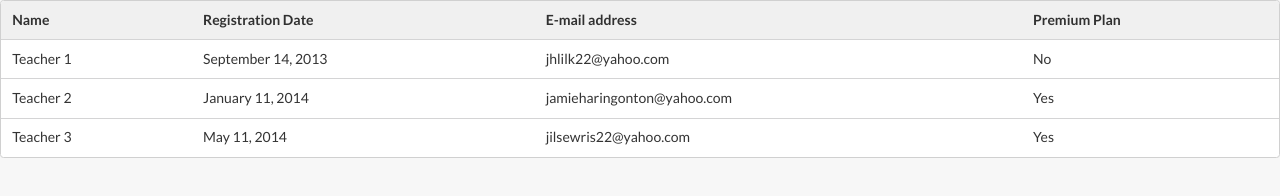
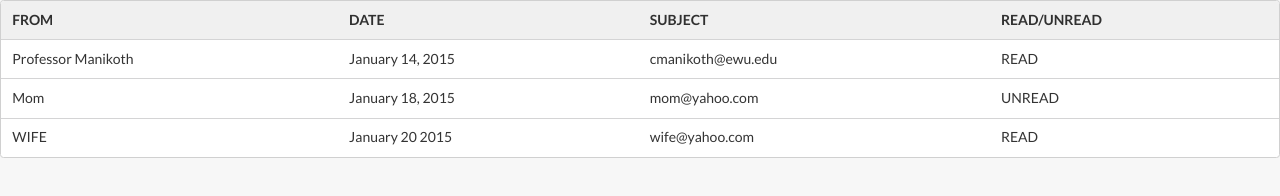
Before and after one commit to sroland820/p2-dashboard, a plain HTML site: page balance.html in a window 1280 px wide. Drawn offline with nearby package versions, Linux system fonts and the light colour scheme.

Commit message:
New Balance EMAIL feed

```diff
--- a/balance.html
+++ b/balance.html
@@ -7,7 +7,7 @@
   <meta http-equiv="X-UA-Compatible" content="IE=edge,chrome=1" />
   <meta name="viewport" content="width=device-width, initial-scale=1.0, maximum-scale=1.0">
 
-  <title>Nathan Page Balance</title>
+  <title>Nathan Page Email Feed</title>
 
   <link rel="stylesheet" type="text/css" href="css/semantic.css">
   <link rel="stylesheet" type="text/css" href="css/styles.css">
@@ -18,30 +18,30 @@
     <table class="ui table">
   <thead>
     <tr>
-      <th>Name</th>
-      <th>Registration Date</th>
-      <th>E-mail address</th>
-      <th>Premium Plan</th>
+      <th>FROM</th>
+      <th>DATE</th>
+      <th>SUBJECT</th>
+      <th>READ/UNREAD</th>
     </tr>
   </thead>
   <tbody>
     <tr>
-      <td>Teacher 1</td>
-      <td>September 14, 2013</td>
-      <td>jhlilk22@yahoo.com</td>
-      <td>No</td>
+      <td>Professor Manikoth</td>
+      <td>January 14, 2015</td>
+      <td>cmanikoth@ewu.edu</td>
+      <td>READ</td>
     </tr>
     <tr>
-      <td>Teacher 2</td>
-      <td>January 11, 2014</td>
-      <td>jamieharingonton@yahoo.com</td>
-      <td>Yes</td>
+      <td>Mom</td>
+      <td>January 18, 2015</td>
+      <td>mom@yahoo.com</td>
+      <td>UNREAD</td>
     </tr>
     <tr>
-      <td> Teacher 3</td>
-      <td>May 11, 2014</td>
-      <td>jilsewris22@yahoo.com</td>
-      <td>Yes</td>
+      <td>WIFE</td>
+      <td>January 20 2015</td>
+      <td>wife@yahoo.com</td>
+      <td>READ</td>
     </tr>
   </tbody>
 </table>
```
